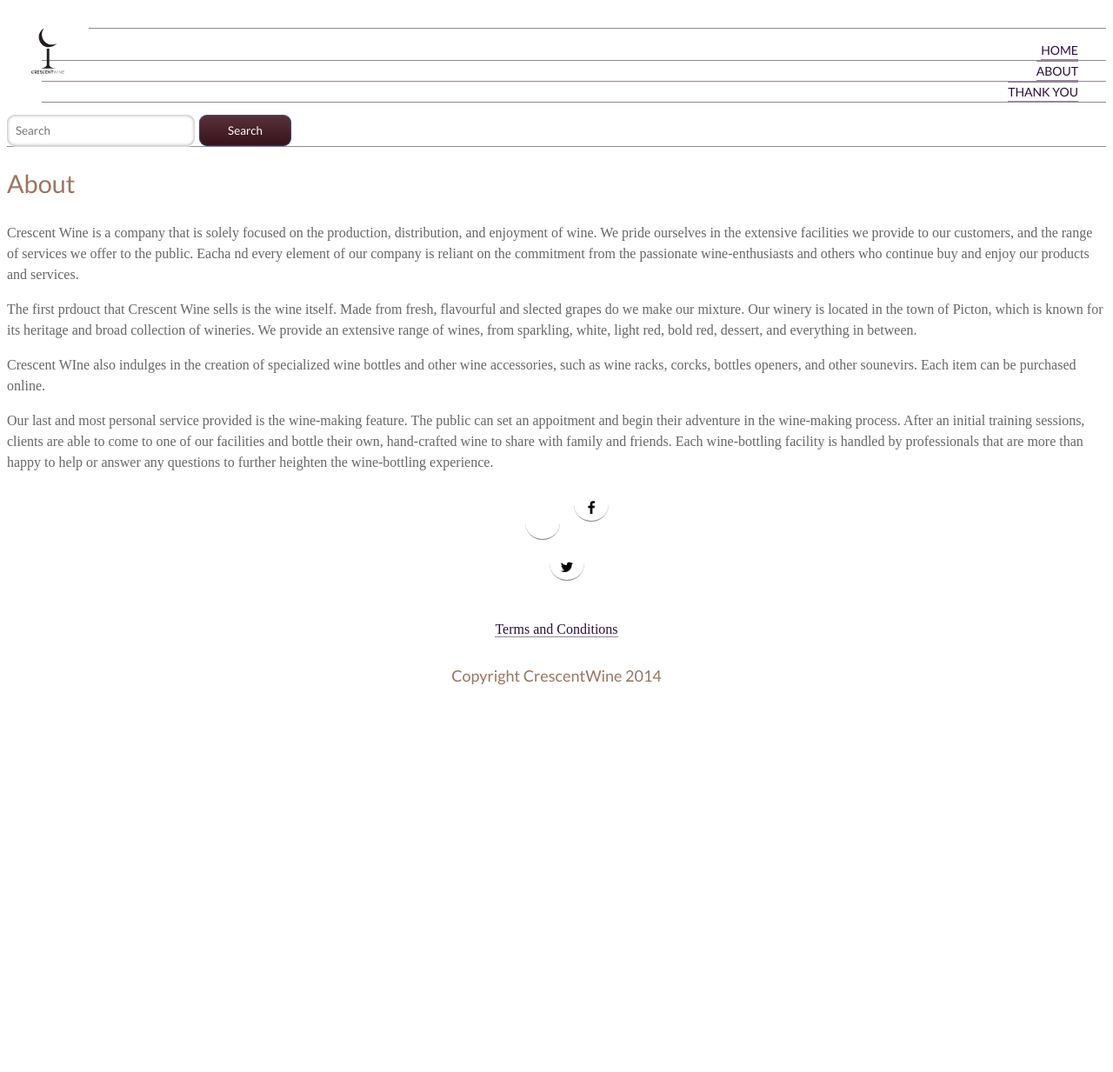
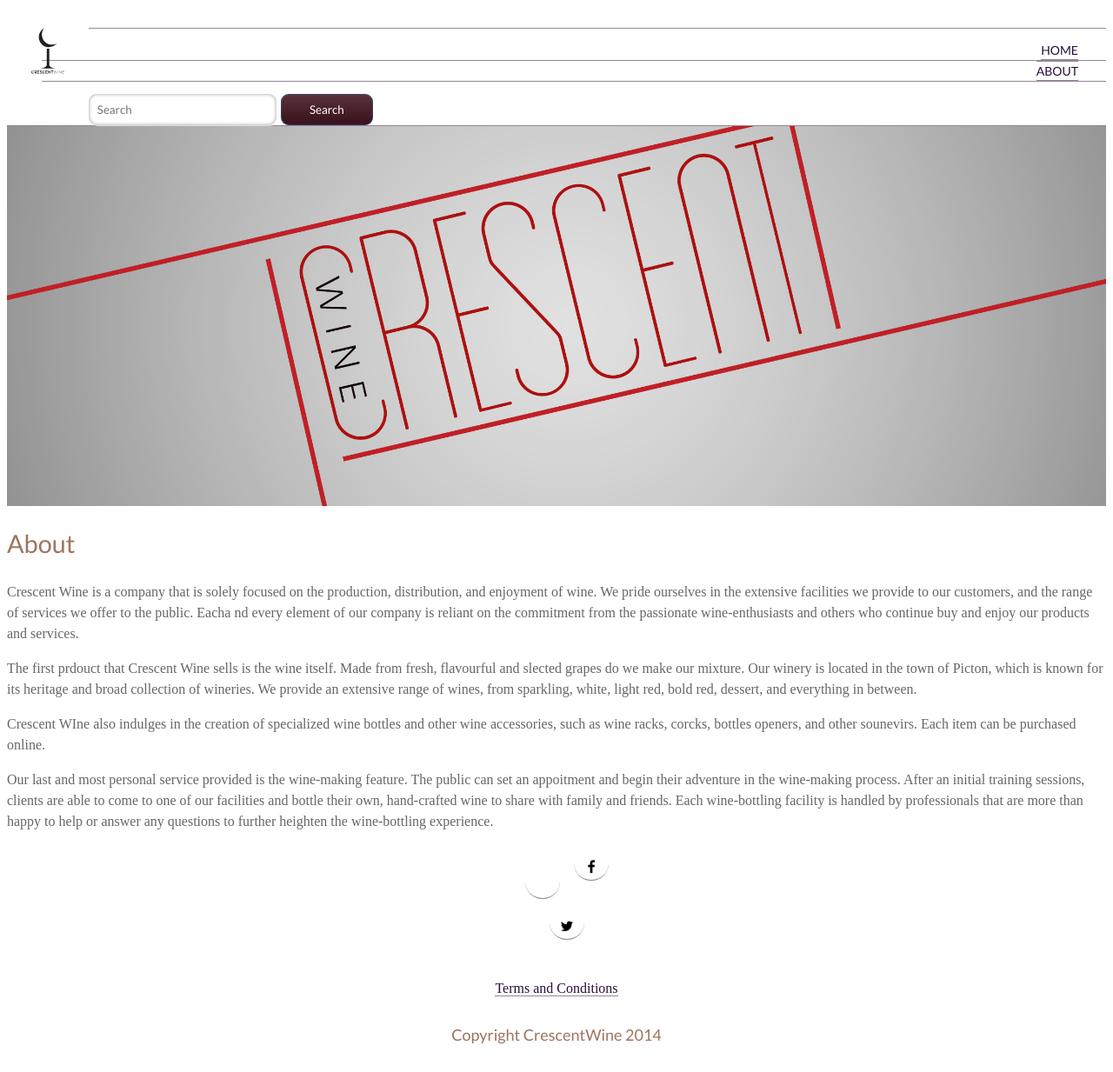
Before and after one commit to EvanAG/ecommerce-website, a Jekyll site: the page built from about.html, in a window 1280 px wide. Shown: the whole page at 87% size. Built offline with Jekyll 4.4.1, drawn with Linux system fonts in a browser that asks for light colours; nearby versions of some CDN libraries; some web fonts are replaced; Markdown is read by kramdown in place of the engine named in the settings; before the commit the page ends 900 px from its top, so only the background shows below that.

Commit message:
Adjusted site.

```diff
--- a/_layouts/default.html
+++ b/_layouts/default.html
@@ -2,7 +2,7 @@
 <html lang="en-ca">
 <head>
   <meta charset="utf-8">
-  <title>Crescent Wine</title>
+  <title>{{page.title}} · Crescent Wine</title>
   <meta name="handheldfriendly" content="true">
   <meta name="mobileoptimized" content="240">
   <meta name="viewport" content="width=device-width,initial-scale=1">
@@ -35,7 +35,6 @@
     <ul class="links">
       <li><a class="{% if page.url == '/' %}current{% endif %}" href="{{site.baseurl}}/">Home</li>
       <li><a class="{% if page.url contains 'about' %}current{% endif %}" href="{{site.baseurl}}/about/">About</li>
-      <li><a class="{% if page.url contains 'thank-you' %}current{% endif %}" href="{{site.baseurl}}/thank-you/">Thank You</li>
     </ul>
 
     <form class="searchform cf">
@@ -47,6 +46,11 @@
 
 </header>
 
+{% if page.showbanner %}
+<div class="banner">
+  <h2>{{page.bannertext}}</h2>
+</div>
+{% endif %}
 
 {{content}}
 
@@ -57,14 +61,14 @@
 
     <ul class="social">
       <li>
-        <a class="ease-all" href="#" target="_blank">
+        <a class="ease-all" href="la" target="_blank">
           <i class="fa fa-facebook"></i>
           <span class="hide-text">Facebook</span>
         </a>
       </li>
 
       <li>
-        <a class="ease-all" href="#" target="_blank">
+        <a class="ease-all" href="la" target="_blank">
           <i class="fa fa-twitter"></i>
           <span class="hide-text">Twitter</span>
         </a>
--- a/about.html
+++ b/about.html
@@ -1,6 +1,7 @@
 ---
 layout: default
 title: About
+showbanner: yes
 ---
 
 
--- a/css/forms.css
+++ b/css/forms.css
@@ -13,7 +13,6 @@
   padding: 2px 5px;
   text-align: right;
   position: absolute;
-	top: 30%;
   width:339px;
   box-shadow:  0 4px 9px rgba(0,0,0,.37);
 }
```
